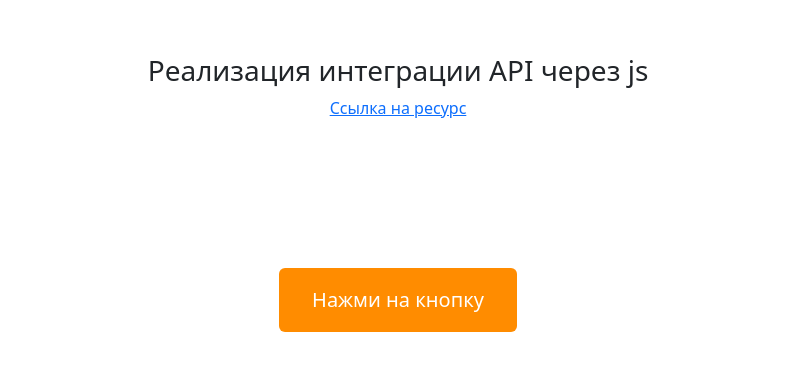
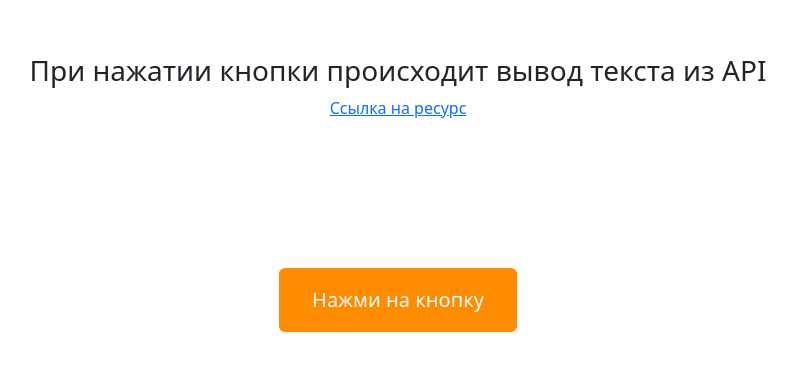
Before and after one commit to Rusbex/joke-API-test, a plain HTML site: page index.html in a window 1280 px wide. Shown: the part 115-486 px from the top of the page, without its empty margins (242-1039 px from the left). Drawn offline with nearby package versions, Linux system fonts and the light colour scheme.

Commit message:
Поменял h3
При нажатии кнопки происходит вывод текста из API

```diff
--- a/index.html
+++ b/index.html
@@ -10,7 +10,7 @@
     <link rel="stylesheet" href="style.css">
 </head>
 <body class="text-center">
-<h3>Реализация интеграции API через js</h3>
+<h3>При нажатии кнопки происходит вывод текста из API</h3>
 <a href="https://github.com/15Dkatz/official_joke_api" target="_blank">Ссылка на ресурс</a>
 <main class="py-5 text-center container">
     <div id="content">
```
